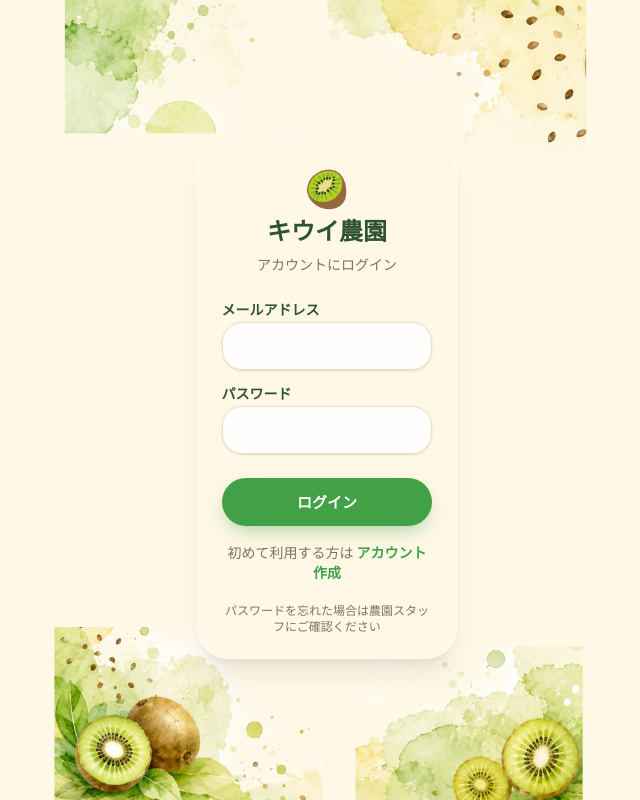
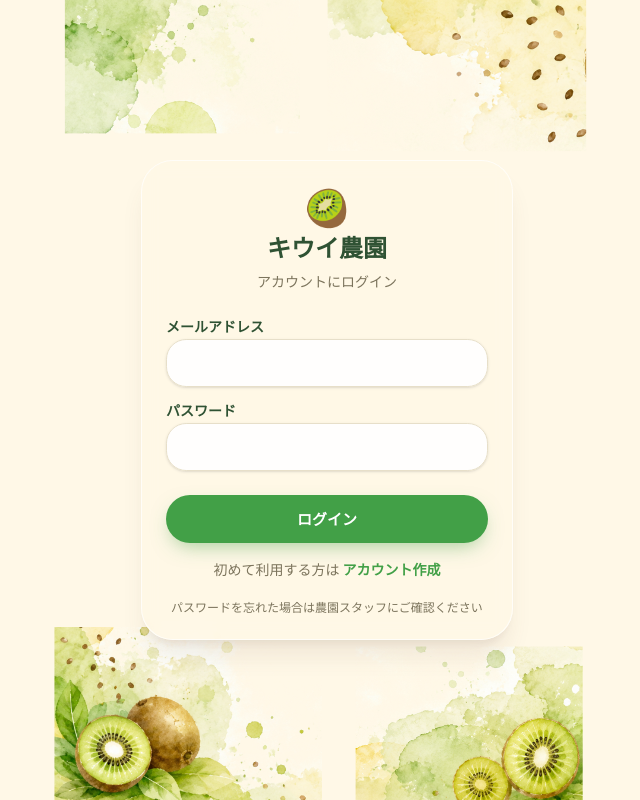
Before and after one commit to satyappp/kiwi_app, a Next.js app: page /login in a window 1280 px wide. Shown: the whole page, without its empty margins (313-953 px from the left). Built offline with nearby package versions, Linux system fonts and the light colour scheme; no server answers.

Commit message:
Added login

```diff
--- a/src/app/(auth)/layout.tsx
+++ b/src/app/(auth)/layout.tsx
@@ -11,7 +11,7 @@ export default async function AuthLayout({ children }: { children: React.ReactNo
   return (
     <>
       <KiwiBackdrop />
-      <div className="relative z-0 mx-auto flex min-h-dvh w-full max-w-[440px] items-center px-[7%] py-10">
+      <div className="relative z-0 mx-auto flex min-h-dvh w-full max-w-[420px] flex-col px-4 py-[max(1rem,env(safe-area-inset-top))] sm:px-6 sm:py-8">
         {children}
       </div>
     </>
--- a/src/app/(auth)/login/page.tsx
+++ b/src/app/(auth)/login/page.tsx
@@ -3,10 +3,10 @@ import { AuthForm } from "@/features/auth";
 export default async function LoginPage({ searchParams }: { searchParams: Promise<{ created?: string }> }) {
   const { created } = await searchParams;
   return (
-    <main className="w-full rounded-[2rem] border border-white/70 bg-kiwi-cream/80 p-6 shadow-xl shadow-kiwi-brown/10 backdrop-blur-sm">
-      <header className="mb-7 text-center">
-        <p className="mb-2 text-4xl" aria-hidden="true">🥝</p>
-        <h1 className="text-2xl font-bold text-kiwi-ink">キウイ農園</h1>
+    <main className="my-auto w-full rounded-3xl border border-white/70 bg-kiwi-cream/80 p-4 shadow-xl shadow-kiwi-brown/10 backdrop-blur-sm sm:p-6">
+      <header className="mb-5 text-center sm:mb-7">
+        <p className="mb-1.5 text-3xl sm:text-4xl" aria-hidden="true">🥝</p>
+        <h1 className="text-xl font-bold text-kiwi-ink sm:text-2xl">キウイ農園</h1>
         <p className="mt-2 text-sm text-muted-foreground">アカウントにログイン</p>
       </header>
       <AuthForm mode="login" accountCreated={created === "1"} />
--- a/src/app/(auth)/signup/page.tsx
+++ b/src/app/(auth)/signup/page.tsx
@@ -2,10 +2,10 @@ import { AuthForm } from "@/features/auth";
 
 export default function SignupPage() {
   return (
-    <main className="w-full rounded-[2rem] border border-white/70 bg-kiwi-cream/80 p-6 shadow-xl shadow-kiwi-brown/10 backdrop-blur-sm">
-      <header className="mb-7 text-center">
-        <p className="mb-2 text-4xl" aria-hidden="true">🥝</p>
-        <h1 className="text-2xl font-bold text-kiwi-ink">アカウント作成</h1>
+    <main className="my-auto w-full rounded-3xl border border-white/70 bg-kiwi-cream/80 p-4 shadow-xl shadow-kiwi-brown/10 backdrop-blur-sm sm:p-6">
+      <header className="mb-5 text-center sm:mb-7">
+        <p className="mb-1.5 text-3xl sm:text-4xl" aria-hidden="true">🥝</p>
+        <h1 className="text-xl font-bold text-kiwi-ink sm:text-2xl">アカウント作成</h1>
         <p className="mt-2 text-sm text-muted-foreground">農園コードをお持ちのスタッフ専用</p>
       </header>
       <AuthForm mode="signup" />
--- a/src/features/auth/components/auth-form.tsx
+++ b/src/features/auth/components/auth-form.tsx
@@ -24,7 +24,7 @@ export function AuthForm({ mode, accountCreated = false }: AuthFormProps) {
   const isLogin = mode === "login";
 
   return (
-    <form action={formAction} className="space-y-4" noValidate>
+    <form action={formAction} className="space-y-3.5 sm:space-y-4" noValidate>
       {accountCreated && (
         <p className="rounded-xl bg-primary/10 px-4 py-3 text-sm font-medium text-kiwi-ink">
           アカウントを作成しました。ログインしてください。
@@ -66,7 +66,7 @@ export function AuthForm({ mode, accountCreated = false }: AuthFormProps) {
         </div>
       )}
 
-      <Button type="submit" disabled={isPending} className="mt-2 h-12 w-full rounded-full text-[15px] font-bold shadow-[0_8px_20px_-6px_rgba(66,160,71,0.5)]">
+      <Button type="submit" disabled={isPending} className="mt-1.5 h-12 w-full rounded-full text-[15px] font-bold shadow-[0_8px_20px_-6px_rgba(66,160,71,0.5)] sm:mt-2">
         {isPending ? "処理中…" : isLogin ? "ログイン" : "アカウントを作成"}
       </Button>
 
```
